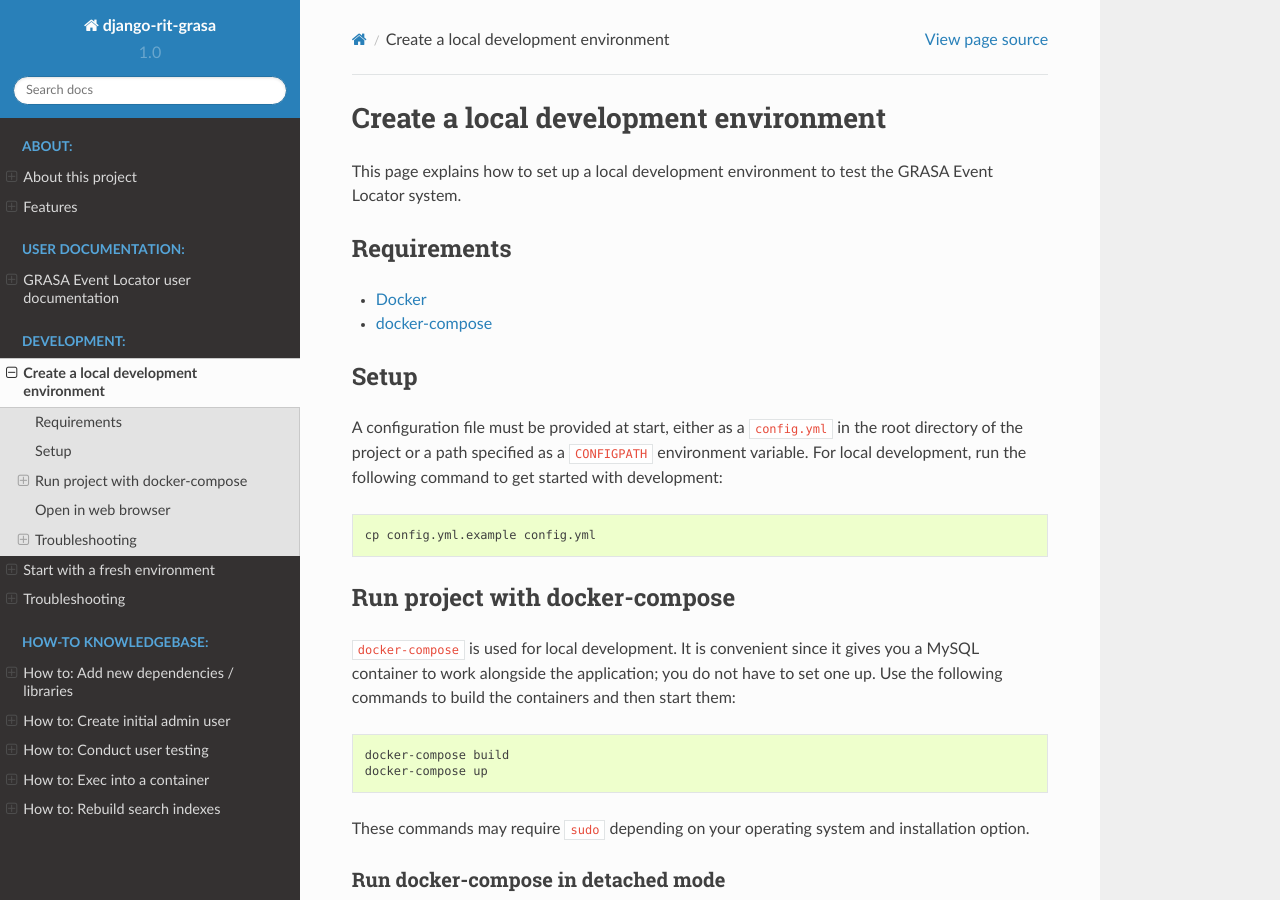
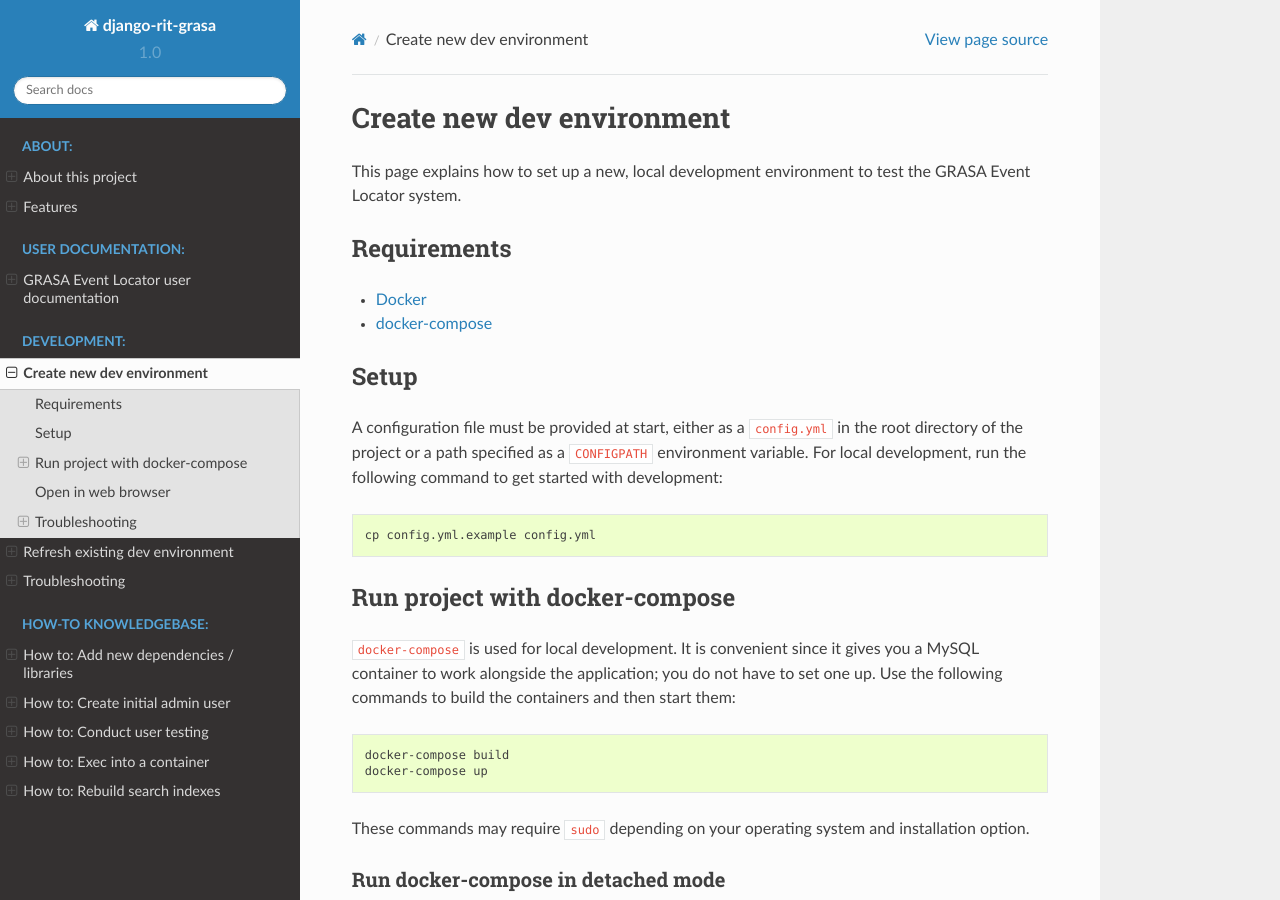
Before and after one commit to jwflory/django-rit-grasa, a Sphinx documentation site: the page built from docs/dev/setup-dev-environment.md, in a window 1280 px wide and 900 px high. Built offline with Sphinx 7.4.7 and the Read the Docs theme 2.0.0, drawn with Linux system fonts in a browser that asks for light colours; formulas are drawn with MathJax 3.

Commit message:
:memo: docs: Refactor some older documentation
This commit makes minor revisions to old documentation. The changes
aren't large enough to warrant their own pull request.

Signed-off-by: Justin W. Flory <git@jwf.io>

```diff
--- a/docs/dev/howto-setup-dev-environment.md
+++ b/docs/dev/setup-dev-environment.md
@@ -1,5 +1,5 @@
-Create a local development environment
-======================================
+Create new dev environment
+==========================
 
 <!--
     Please write each sentence on its own line.
@@ -8,7 +8,7 @@ Create a local development environment
       https://asciidoctor.org/docs/asciidoc-recommended-practices/#one-sentence-per-line
   -->
 
-This page explains how to set up a local development environment to test the GRASA Event Locator system.
+This page explains how to set up a new, local development environment to test the GRASA Event Locator system.
 
 
 ## Requirements
--- a/docs/dev/start-fresh.md
+++ b/docs/dev/start-fresh.md
@@ -1,5 +1,5 @@
-Start with a fresh environment
-==============================
+Refresh existing dev environment
+================================
 
 **Document owner**: Harrison Leong ([@leong96](https://github.com/leong96))
 
```
Also changed, not shown: docs/user/index.rst (+0 -9 lines).
